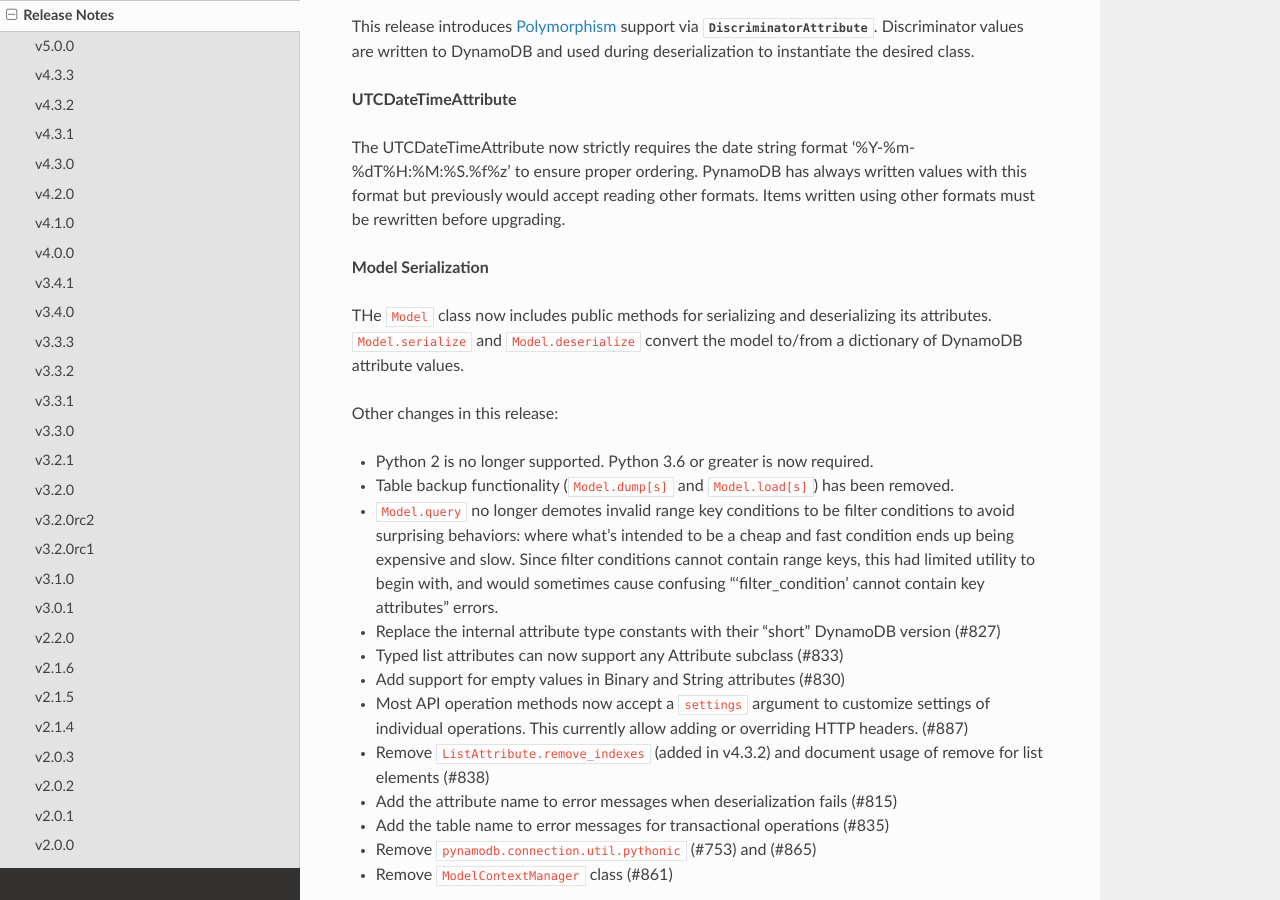
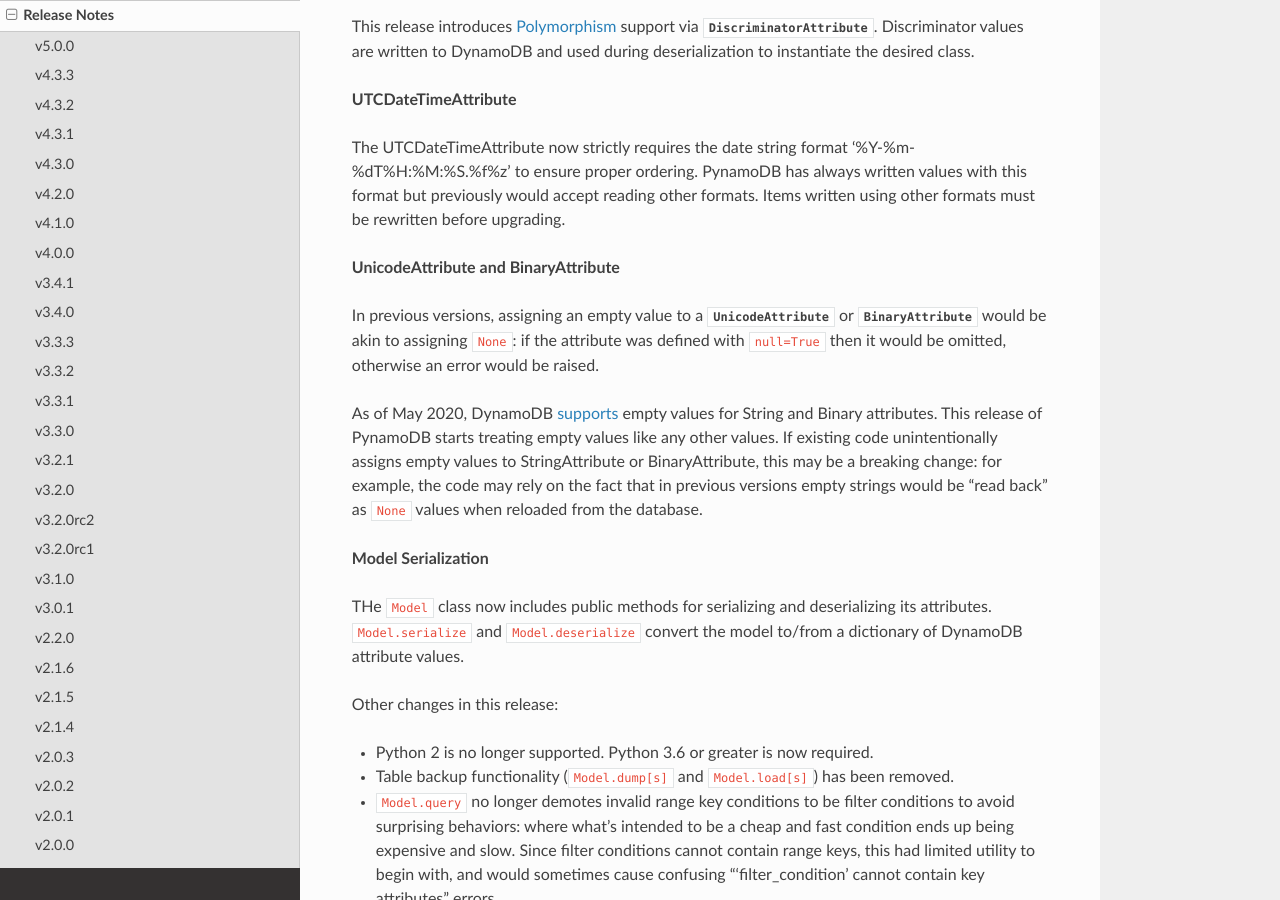
Before and after one commit to pynamodb/PynamoDB, a Sphinx documentation site: the page built from docs/release_notes.rst, in a window 1280 px wide and 900 px high, scrolled down 345 px. Built offline with Sphinx 7.4.7 and the Read the Docs theme 2.0.0, drawn with Linux system fonts in a browser that asks for light colours.

Commit message:
release notes: compat notice about empty values (#901)

```diff
--- a/docs/release_notes.rst
+++ b/docs/release_notes.rst
@@ -18,6 +18,12 @@
 The UTCDateTimeAttribute now strictly requires the date string format '%Y-%m-%dT%H:%M:%S.%f%z' to ensure proper ordering.
 PynamoDB has always written values with this format but previously would accept reading other formats.
 Items written using other formats must be rewritten before upgrading.
+
+**UnicodeAttribute and BinaryAttribute**
+
+In previous versions, assigning an empty value to a :py:class:`UnicodeAttribute <pynamodb.attributes.UnicodeAttribute>` or :py:class:`BinaryAttribute <pynamodb.attributes.BinaryAttribute>` would be akin to assigning ``None``: if the attribute was defined with ``null=True`` then it would be omitted, otherwise an error would be raised.
+
+As of May 2020, DynamoDB `supports <https://aws.amazon.com/about-aws/whats-new/2020/05/amazon-dynamodb-now-supports-empty-values-for-non-key-string-and-binary-attributes-in-dynamodb-tables/>`_ empty values for String and Binary attributes. This release of PynamoDB starts treating empty values like any other values. If existing code unintentionally assigns empty values to StringAttribute or BinaryAttribute, this may be a breaking change: for example, the code may rely on the fact that in previous versions empty strings would be "read back" as ``None`` values when reloaded from the database.
 
 **Model Serialization**
 
```
